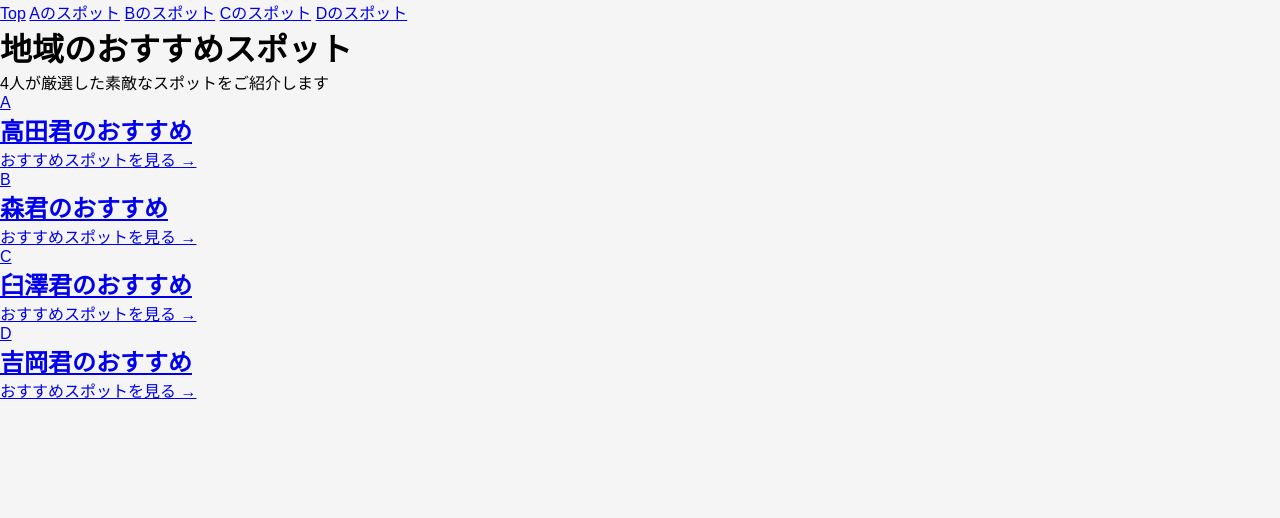
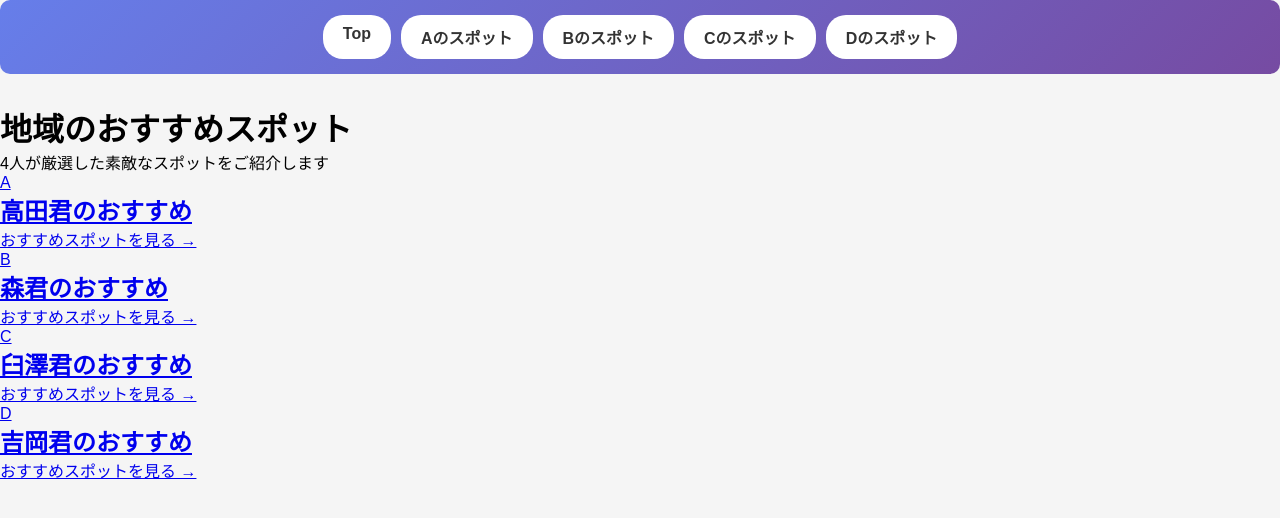
Before and after one commit to moyunono1819/git-teamb, a plain HTML site: page index.html in a window 1280 px wide. Drawn offline with Linux system fonts and the light colour scheme.

Commit message:
ヘッダーのcss

```diff
--- a/style.css
+++ b/style.css
@@ -10,3 +10,31 @@ body {
     font-family: 'Arial', sans-serif;
     background-color: #f5f5f5;
 }
+
+/* ナビゲーション */
+.nav {
+    background: linear-gradient(135deg, #667eea 0%, #764ba2 100%);
+    padding: 15px;
+    margin-bottom: 30px;
+    border-radius: 10px;
+    display: flex;
+    gap: 10px;
+    flex-wrap: wrap;
+    justify-content: center;
+}
+
+.nav a {
+    background: white;
+    padding: 10px 20px;
+    border-radius: 20px;
+    cursor: pointer;
+    font-size: 1em;
+    font-weight: bold;
+    transition: all 0.3s;
+    text-decoration: none;
+    color: #333;
+}
+
+.nav a:hover {
+    background: #f0f0f0;
+}
```
